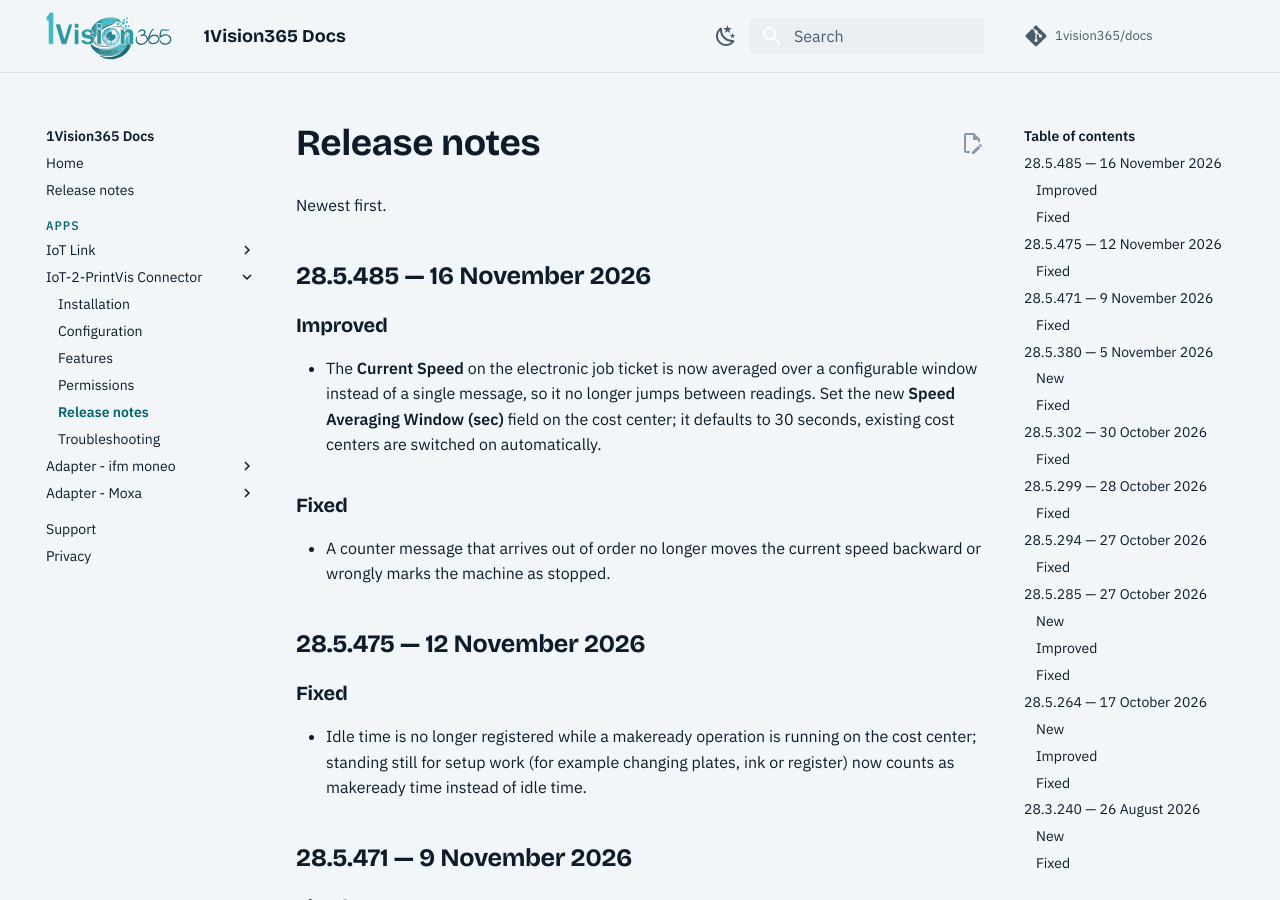
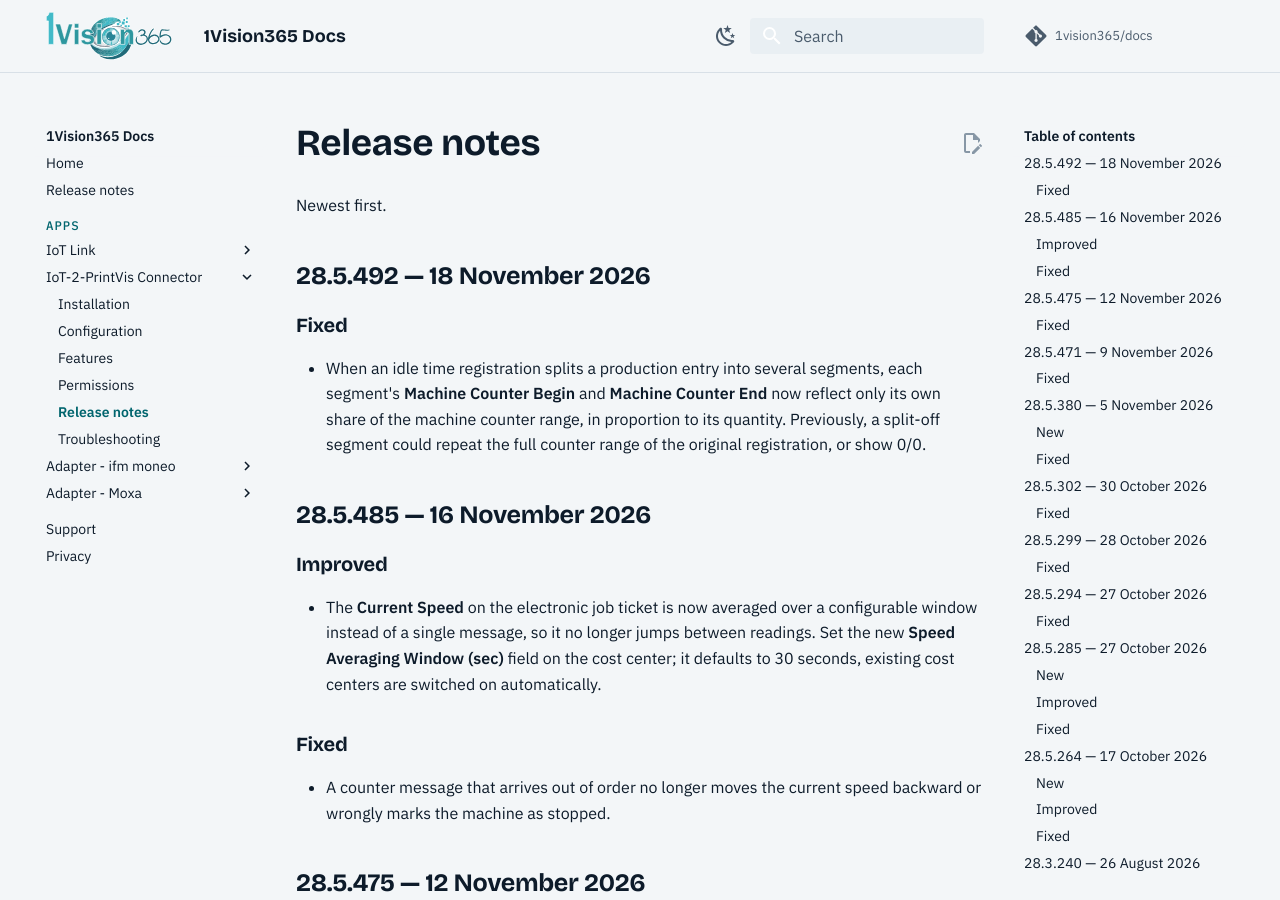
Before and after one commit to 1vision365/docs, an MkDocs documentation site: the page built from docs/apps/iot2printvis-connector/release-notes.md, in a window 1280 px wide and 900 px high. Built offline with MkDocs 1.6.1 and Material for MkDocs 9.7.7, drawn with Linux system fonts in a browser that asks for light colours; comment, search, counter and statistics services are not loaded.

Commit message:
docs: update for v28.5.492

```diff
--- a/docs/apps/iot2printvis-connector/release-notes.md
+++ b/docs/apps/iot2printvis-connector/release-notes.md
@@ -3,6 +3,12 @@
 Newest first.
 
 <!-- agent:begin release-notes -->
+
+## 28.5.492 — 18 November 2026
+
+### Fixed
+
+- When an idle time registration splits a production entry into several segments, each segment's **Machine Counter Begin** and **Machine Counter End** now reflect only its own share of the machine counter range, in proportion to its quantity. Previously, a split-off segment could repeat the full counter range of the original registration, or show 0/0.
 
 ## 28.5.485 — 16 November 2026
 
```
Also changed, not shown: docs/release-notes.md (+4 -0 lines).
